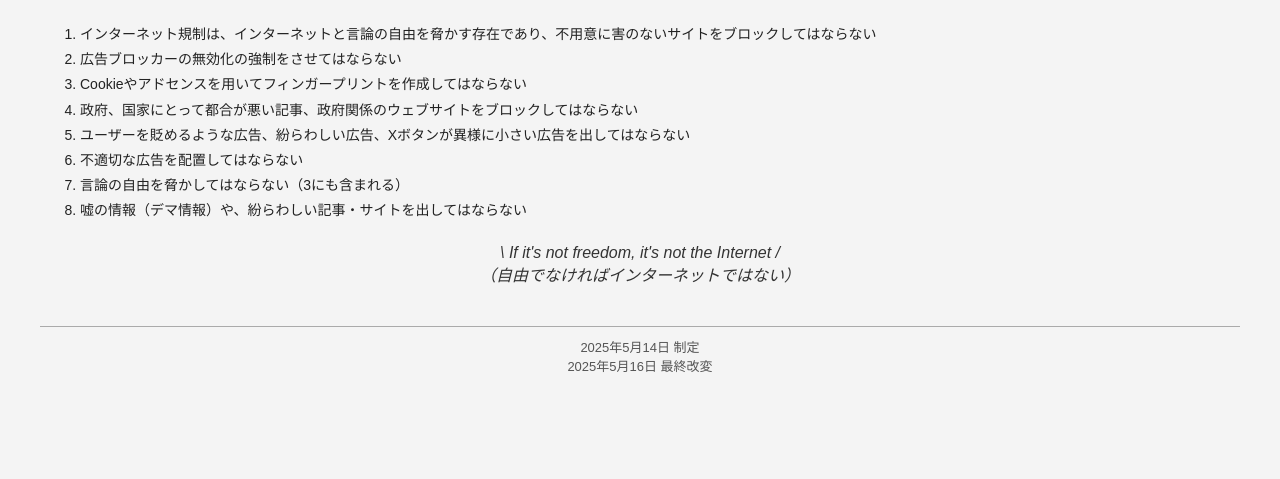
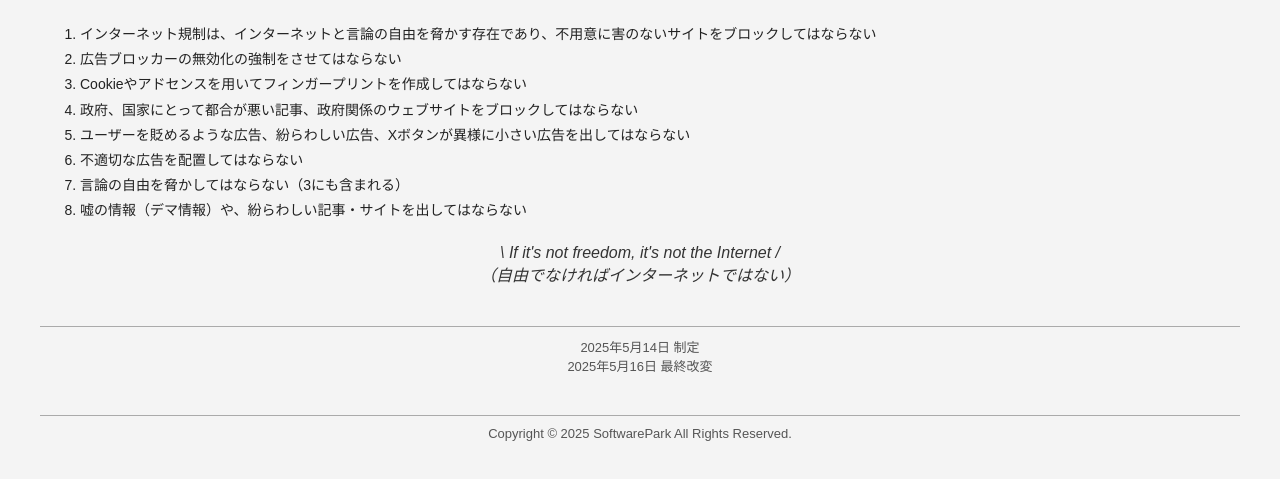
Before and after one commit to winr0r/Internet-Freedom, a plain HTML site: page 001.html in a window 1280 px wide. Shown: the part 95-574 px from the top of the page. Drawn offline with Linux system fonts and the light colour scheme.

Commit message:
Update 001.html

```diff
--- a/001.html
+++ b/001.html
@@ -59,6 +59,8 @@
   <div class="footer">
     2025年5月14日 制定<br>
     2025年5月16日 最終改変
+
+    <p class="footer">Copyright © 2025 SoftwarePark All Rights Reserved.</p>
   </div>
 </body>
 </html>
```
